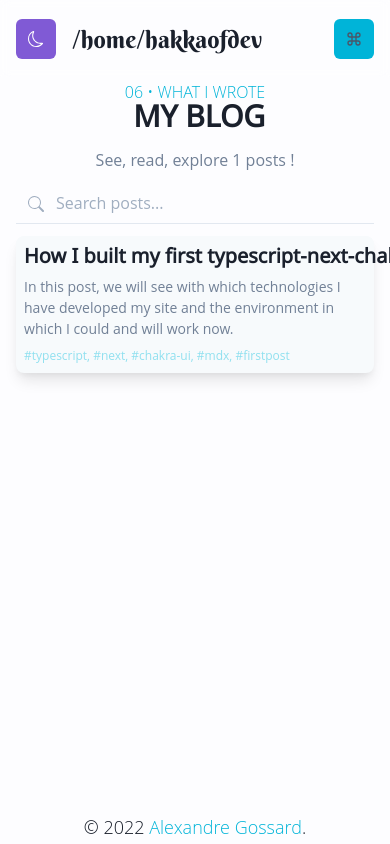
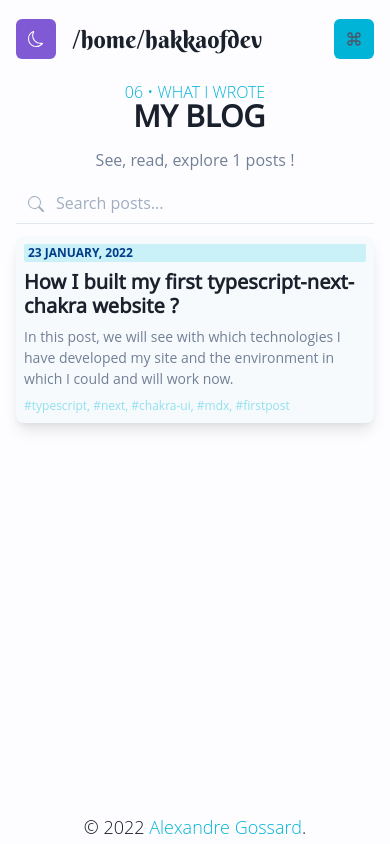
Before and after one commit to HakkaOfDev/hakkaofdev.fr, a Next.js app: page /blog in a window 390 px wide. Built offline with nearby package versions, Linux system fonts and the light colour scheme.

Commit message:
:bug: Fix display mobile blog title

```diff
--- a/src/components/blog-post-card/index.tsx
+++ b/src/components/blog-post-card/index.tsx
@@ -2,9 +2,9 @@ import { BlogPost } from '@/types/blog-post';
 import {
   Badge,
   Heading,
-  HStack,
   LinkBox,
   LinkOverlay,
+  Stack,
   Text,
   useColorModeValue as mode,
   VStack,
@@ -32,14 +32,14 @@ const BlogPostCard = ({ title, description, date, tags, slug }: BlogPost) => {
           transform: 'scale(1.05, 1.05)',
         }}
       >
-        <HStack justify='space-between'>
         <Nextlink href={`/blog/${slug}`} passHref>
           <LinkOverlay>
-              <Heading size='md' isTruncated>
-                {title}
-              </Heading>
-            </LinkOverlay>
-          </Nextlink>
+            <Stack
+              direction={{ base: 'column-reverse', md: 'row' }}
+              justify='space-between'
+              w='full'
+            >
+              <Heading size='md'>{title}</Heading>
               <Badge
                 fontSize={{ base: 'xs', lg: 'sm' }}
                 colorScheme='hakka'
@@ -47,7 +47,9 @@ const BlogPostCard = ({ title, description, date, tags, slug }: BlogPost) => {
               >
                 {date}
               </Badge>
-        </HStack>
+            </Stack>
+          </LinkOverlay>
+        </Nextlink>
         <Text fontSize='sm' color='gray.500'>
           {description}
         </Text>
```
Lines whose indentation alone changed are shown as unchanged.
